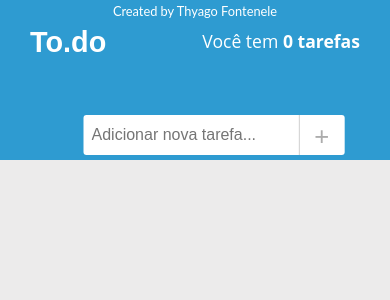
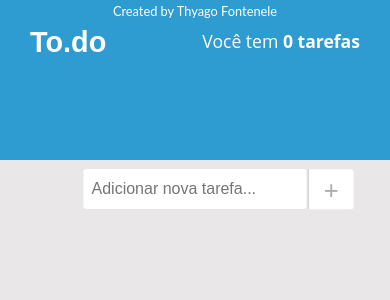
Before and after one commit to ThyagoFontenele/TodoList-React, a React (Create React App) app: page / in a window 390 px wide. Shown: the top 300 px of the page. Built offline with nearby package versions, Linux system fonts and the light colour scheme.

Commit message:
pronto para uso responsivo, deploy

```diff
--- a/public/index.html
+++ b/public/index.html
@@ -24,7 +24,7 @@
       work correctly both with client-side routing and a non-root public URL.
       Learn how to configure a non-root public URL by running `npm run build`.
     -->
-    <title>React App</title>
+    <title>Thyago To do List</title>
   </head>
   <body>
     <noscript>You need to enable JavaScript to run this app.</noscript>
--- a/src/pages/HomePage.module.css
+++ b/src/pages/HomePage.module.css
@@ -1,13 +1,11 @@
 body{
-    background-color: #ecebeb;
+    background-color: #e9e7e7;
 }
 .input {
-    position: absolute;
+    position: relative;
     left: 50%;
-    top: 16%;
-    transform: translate(-50%,-50%);
+    transform: translate(-50%,-30%);
     border: none;
-    margin-bottom: 2%;
     font-size: 1rem;
     color: rgb(121, 121, 121);
     border-radius: 3px;
@@ -15,10 +13,9 @@ body{
     height: 24px;
 }
 .button {
-    position: absolute;
-    left: 49.4%;
-    top: 16%;
-    transform: translate(230%,-50%);
+    position: relative;
+    left: 50%;
+    transform: translate(-240%,-17%);
     cursor: pointer;
     border: none;
     border-radius: 0px 3px 3px 0px;
@@ -26,7 +23,7 @@ body{
     background-color: #ffff;
     font-size: 1.6rem;
     height: 40px;
-    border-left: 1px solid;
+    border-left: 0.3px solid;
     color: rgb(172, 172, 172);
 }
 .button:hover{
```
